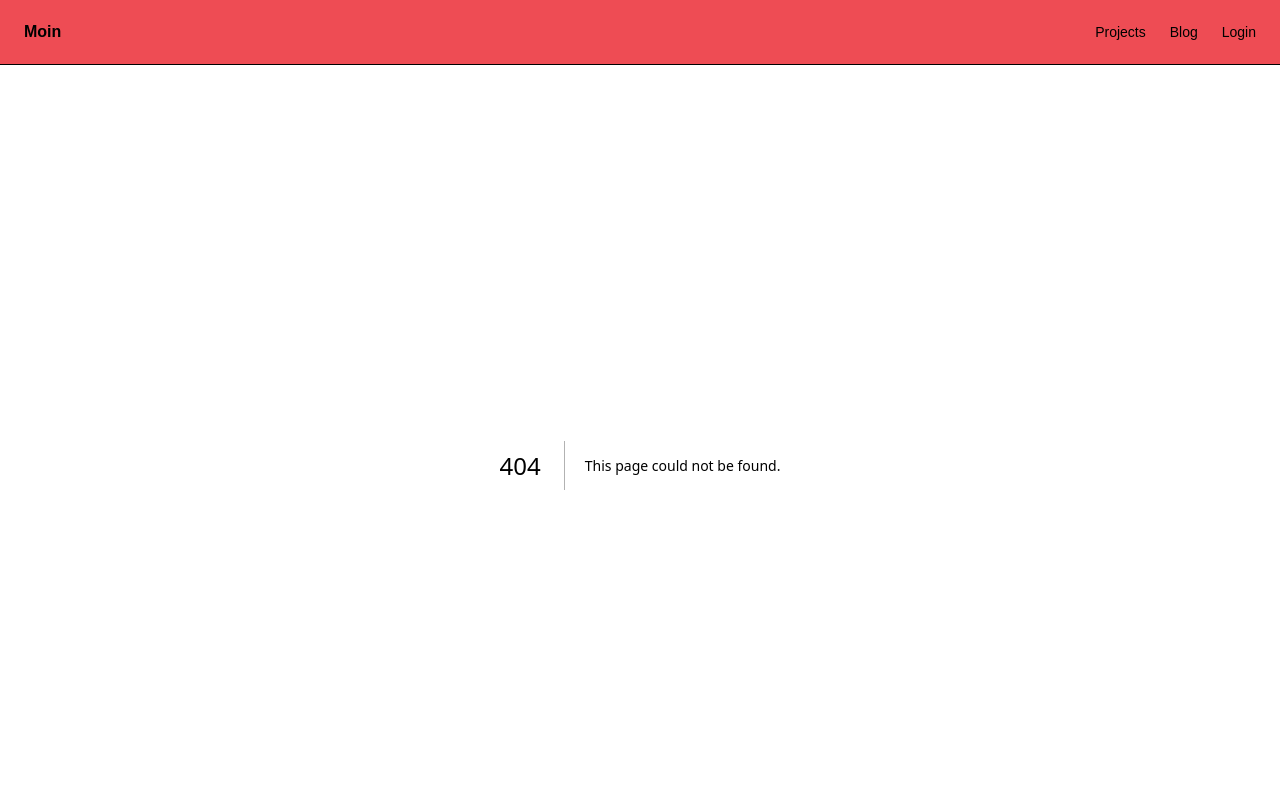
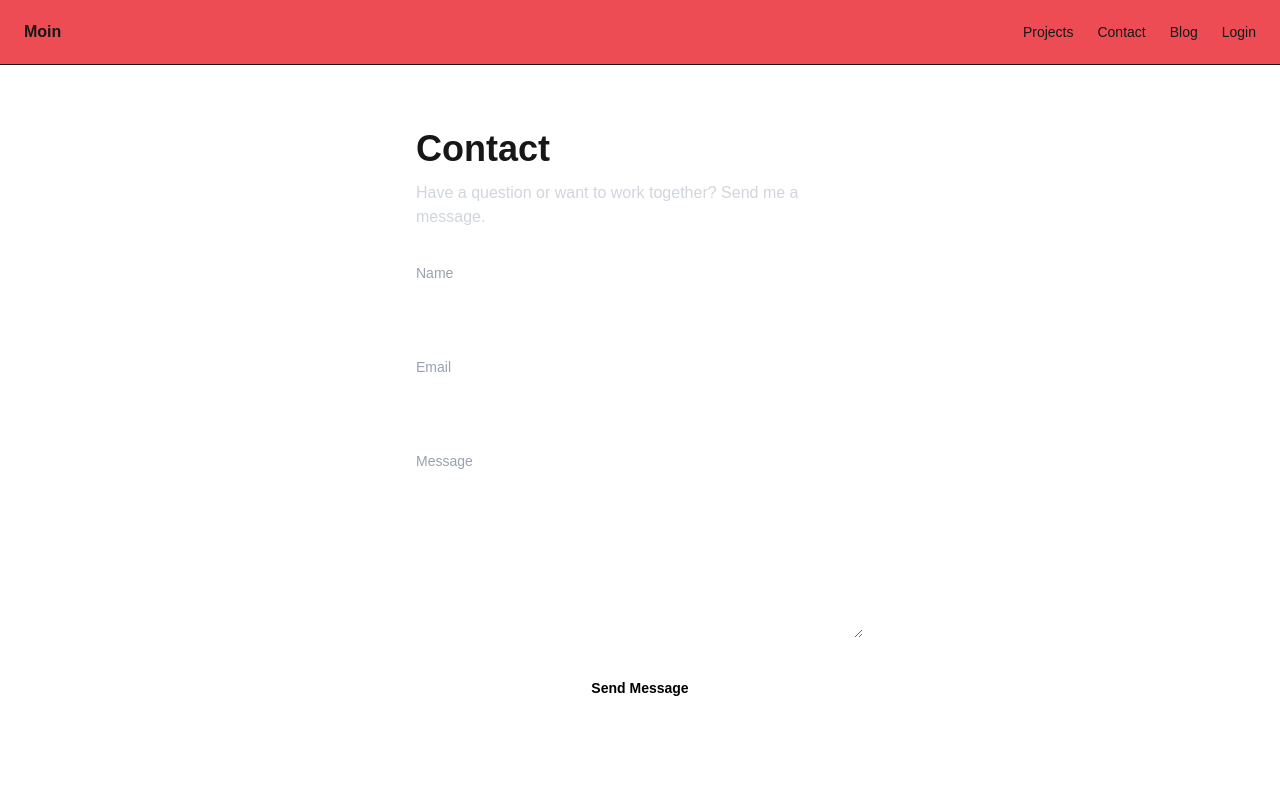
Before and after one commit to Moin-Palekar/personal-website, a Next.js app: page /contact in a window 1280 px wide. Before the commit this address had no page. Shown: the top 800 px of the page. Built offline with nearby package versions, Linux system fonts and the light colour scheme.

Commit message:
feat: add messages dashboard page

```diff
--- /dev/null
+++ b/app/contact/page.tsx
@@ -0,0 +1,70 @@
+"use client";
+import { useState } from "react";
+
+export default function ContactPage() {
+  const [name, setName] = useState("");
+  const [email, setEmail] = useState("");
+  const [content, setContent] = useState("");
+  const [status, setStatus] = useState("");
+
+  async function handleSubmit() {
+    const res = await fetch("http://localhost:8000/messages", {
+      method: "POST",
+      headers: { "Content-Type": "application/json" },
+      body: JSON.stringify({ name, email, content }),
+    });
+
+    if (res.ok) {
+      setStatus("Message sent! I'll get back to you soon.");
+      setName("");
+      setEmail("");
+      setContent("");
+    } else {
+      const data = await res.json();
+      setStatus(data.error || "Something went wrong.");
+    }
+  }
+
+  return (
+    <main className="min-h-screen px-6 py-16">
+      <div className="mx-auto max-w-md">
+        <h1 className="text-4xl font-bold">Contact</h1>
+        <p className="mt-3 text-gray-300">Have a question or want to work together? Send me a message.</p>
+        {status && <p className="mt-4 text-green-400">{status}</p>}
+        <div className="mt-8 flex flex-col gap-6">
+          <div>
+            <label className="text-sm text-gray-400">Name</label>
+            <input
+              value={name}
+              onChange={(e) => setName(e.target.value)}
+              className="mt-1 w-full rounded-lg border border-white/10 bg-white/5 px-4 py-2 text-white outline-none focus:border-white/30"
+            />
+          </div>
+          <div>
+            <label className="text-sm text-gray-400">Email</label>
+            <input
+              value={email}
+              onChange={(e) => setEmail(e.target.value)}
+              className="mt-1 w-full rounded-lg border border-white/10 bg-white/5 px-4 py-2 text-white outline-none focus:border-white/30"
+            />
+          </div>
+          <div>
+            <label className="text-sm text-gray-400">Message</label>
+            <textarea
+              value={content}
+              onChange={(e) => setContent(e.target.value)}
+              rows={6}
+              className="mt-1 w-full rounded-lg border border-white/10 bg-white/5 px-4 py-2 text-white outline-none focus:border-white/30"
+            />
+          </div>
+          <button
+            onClick={handleSubmit}
+            className="rounded-lg bg-white px-6 py-2 text-sm font-semibold text-black hover:bg-gray-200"
+          >
+            Send Message
+          </button>
+        </div>
+      </div>
+    </main>
+  );
+}
--- a/app/layout.tsx
+++ b/app/layout.tsx
@@ -32,6 +32,7 @@ export default function RootLayout({
             <a href="/" className="font-semibold">Moin</a>
             <div className="flex gap-6 text-sm">
               <a href="/projects" className="hover:underline">Projects</a>
+              <a href="/contact" className="hover:underline">Contact</a>
               <a href="/blog " className="hover:underline">Blog</a>
               <a href="/login " className="hover:underline">Login</a>
             </div>
--- /dev/null
+++ b/app/messages/page.tsx
@@ -0,0 +1,53 @@
+// @ts-nocheck
+"use client";
+import { useState, useEffect } from "react";
+
+export default function MessagesPage() {
+  const [messages, setMessages] = useState([]);
+  const [error, setError] = useState("");
+
+  useEffect(() => {
+    async function fetchMessages() {
+      const token = localStorage.getItem("token");
+      const res = await fetch("http://localhost:8000/messages", {
+        headers: {
+          "Authorization": "Bearer " + token,
+        },
+      });
+
+      if (res.ok) {
+        const data = await res.json();
+        setMessages(data);
+      } else {
+        setError("Unauthorized — please log in.");
+      }
+    }
+
+    fetchMessages();
+  }, []);
+
+  return (
+    <main className="min-h-screen px-6 py-16">
+      <div className="mx-auto max-w-3xl">
+        <h1 className="text-4xl font-bold">Messages</h1>
+        {error && <p className="mt-4 text-red-400">{error}</p>}
+        <div className="mt-10 flex flex-col gap-6">
+          {messages.length === 0 && !error && (
+            <p className="text-gray-400">No messages yet.</p>
+          )}
+          {messages.map((msg) => (
+            <div key={msg._id} className="rounded-2xl border border-white/10 bg-white/5 p-6">
+              <div className="flex items-center justify-between">
+                <p className="font-semibold">{msg.name}</p>
+                <p className="text-sm text-gray-400">{new Date(msg.timestamp).toLocaleDateString()}</p>
+              </div>
+              <p className="mt-1 text-sm text-gray-400">{msg.email}</p>
+              <p className="mt-4 text-gray-300">{msg.content}</p>
+              <p className="mt-3 text-xs text-gray-600">{msg.userAgent}</p>
+            </div>
+          ))}
+        </div>
+      </div>
+    </main>
+  );
+}
```
